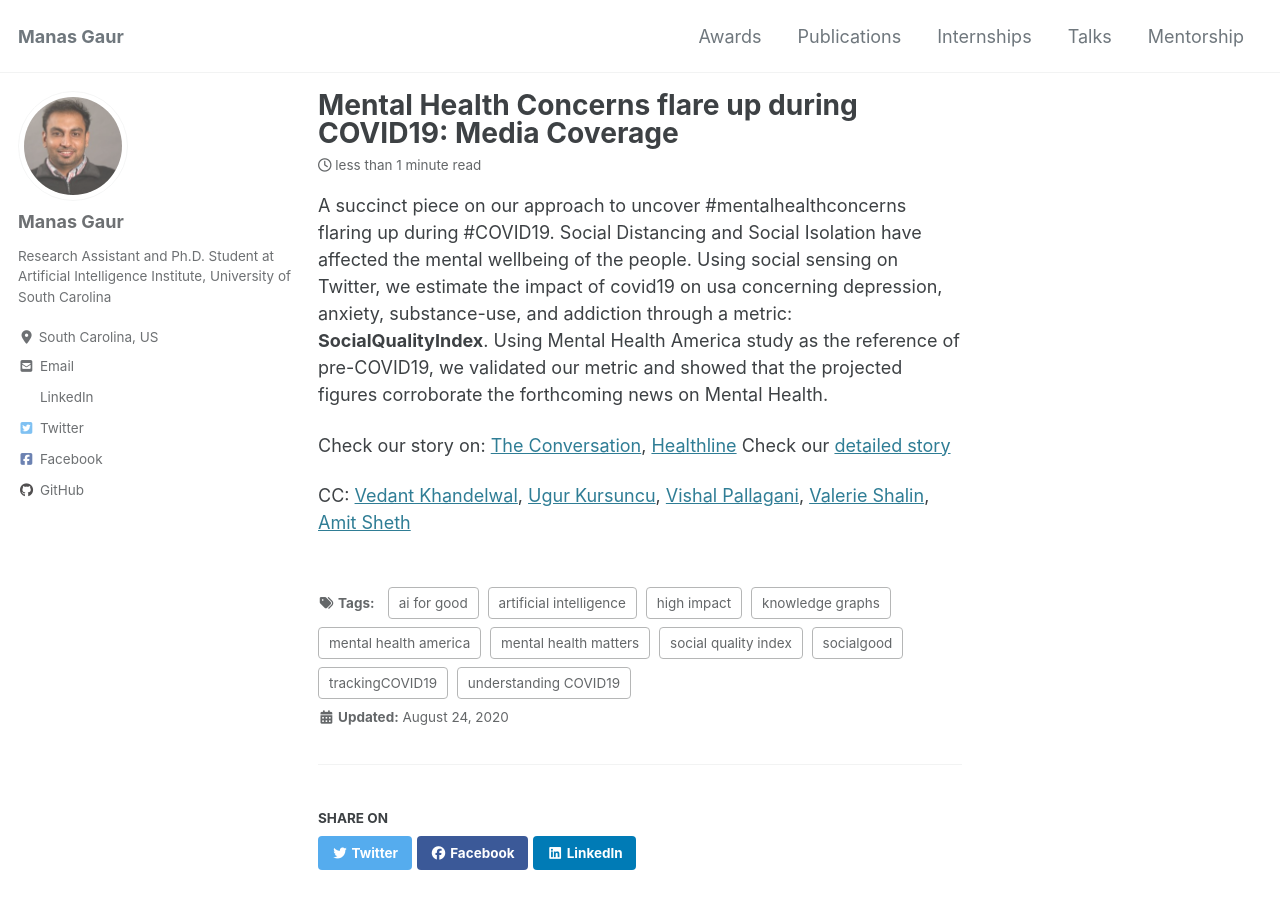
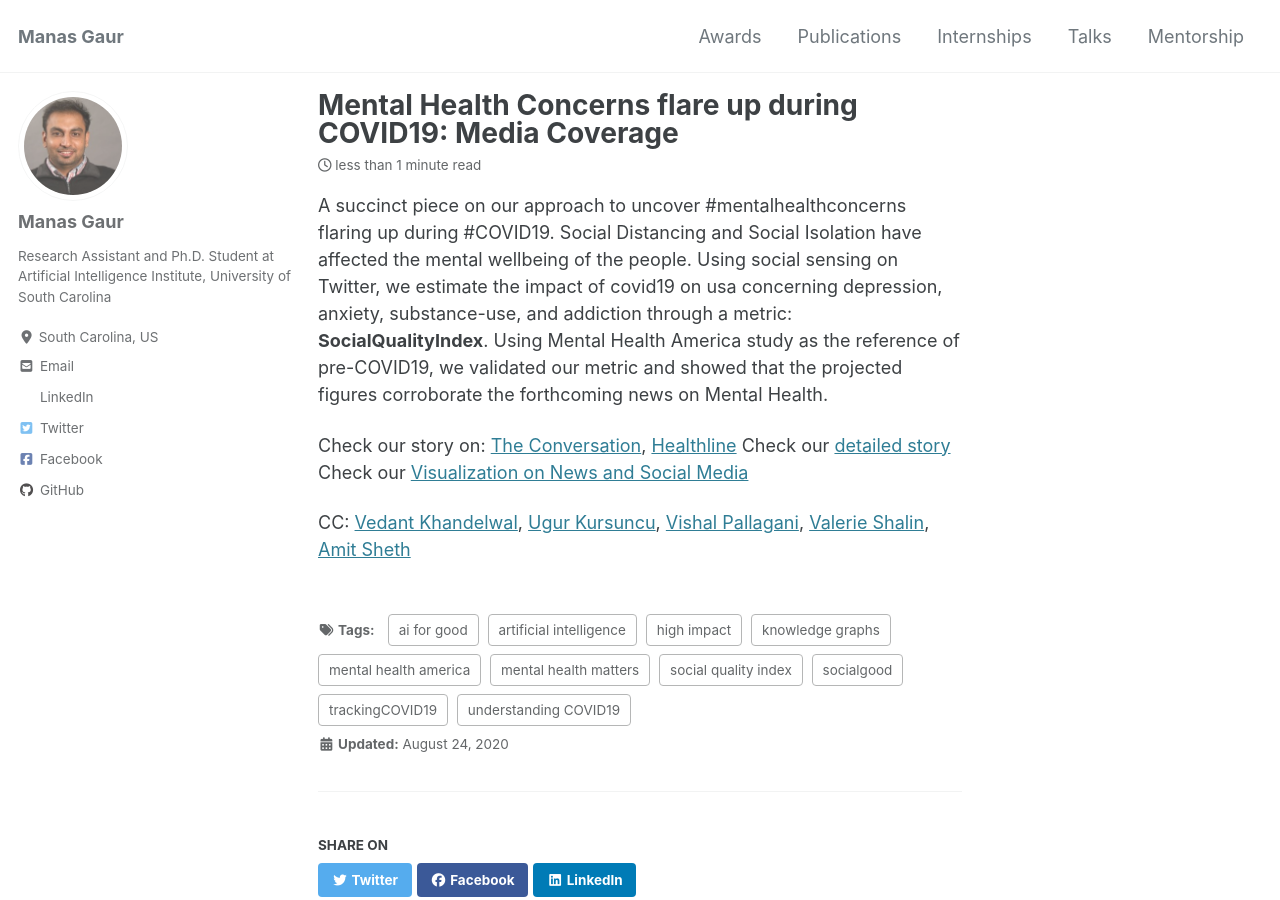
Before and after one commit to manasgaur/manasgaur.github.io, a Jekyll site: the page built from _posts/2020-04-01-conv.md, in a window 1280 px wide and 900 px high. Built offline with Jekyll 4.4.1, drawn with Linux system fonts in a browser that asks for light colours; cached includes are drawn as plain includes; nearby versions of some CDN libraries.

Commit message:
small update

```diff
--- a/_posts/2020-04-01-conv.md
+++ b/_posts/2020-04-01-conv.md
@@ -10,5 +10,6 @@
 
 Check our story on: [The Conversation](https://theconversation.com/were-measuring-online-conversation-to-track-the-social-and-mental-health-issues-surfacing-during-the-coronavirus-pandemic-135417?utm_source=linkedin&utm_medium=bylinelinkedinbutton), [Healthline](https://www.healthline.com/health-news/what-your-social-media-posts-reveal-about-how-youre-dealing-with-covid-19)
 Check our [detailed story](https://www.linkedin.com/pulse/measuring-social-quality-during-covid-19-pandemic-based-amit-sheth/?trackingId=IFEUTfuib4qtgF9BCDokUg%3D%3D)
+Check our [Visualization on News and Social Media](https://manasgaur.github.io/covid_indices/)
 
 CC: [Vedant Khandelwal](https://www.linkedin.com/in/khvedant/), [Ugur Kursuncu](https://www.linkedin.com/in/ugurkursuncu/), [Vishal Pallagani](https://www.linkedin.com/in/vishalpallagani/), [Valerie Shalin](https://www.linkedin.com/in/valerie-shalin-a4619b71/), [Amit Sheth](https://www.linkedin.com/in/amitsheth/)
```
